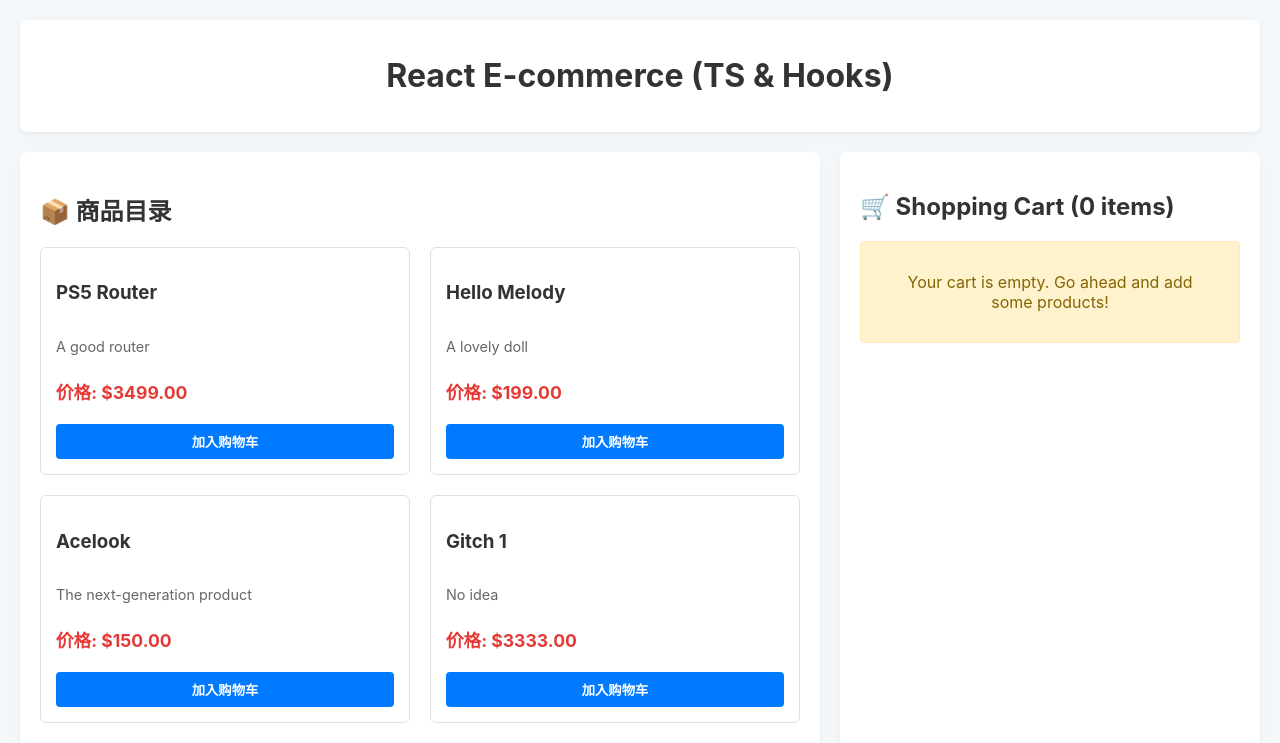
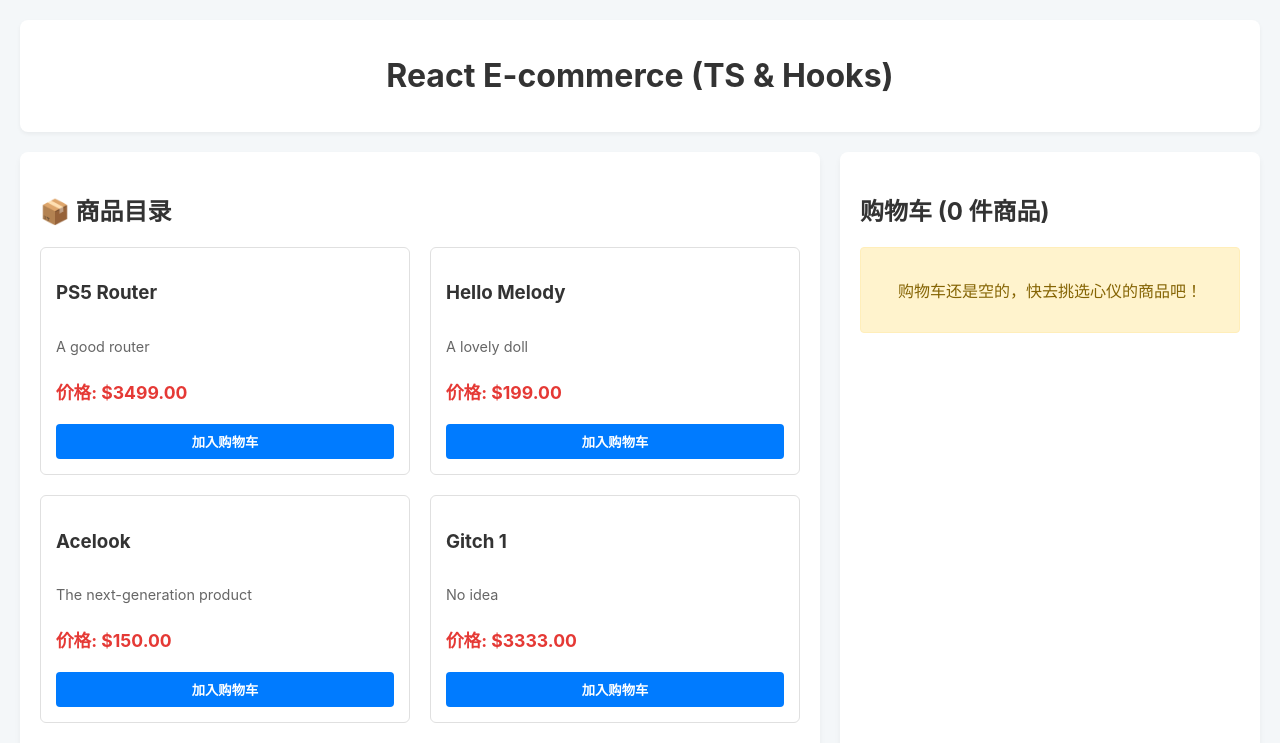
Before and after one commit to hk62638634-create/Project, a React (Create React App) app in the folder web app (shop)/: page / in a window 1280 px wide. Shown: the top 743 px of the page. Built offline with nearby package versions, Linux system fonts and the light colour scheme.

Commit message:
Translate ShoppingCart component to Chinese

```diff
--- a/web app (shop)/src/components/ShoppingCart.tsx
+++ b/web app (shop)/src/components/ShoppingCart.tsx
@@ -1,38 +1,65 @@
 import React from 'react';
-import { useCart } from '../CartContext';
-import CartItem from './CartItem';
+import { useCart } from '../CartContext'; // 购物车全局状态上下文
+import CartItem from './CartItem';       // 购物车单条商品组件
 
+/**
+ * 价格格式化函数：统一显示为 $xx.xx 格式
+ */
 const formatPrice = (price: number) => {
   return `$${price.toFixed(2)}`;
 };
 
+/**
+ * 购物车主组件
+ * 显示当前购物车中的所有商品、数量统计、总金额
+ * 提供清空购物车功能
+ */
 const ShoppingCart: React.FC = () => {
+  // 从购物车上下文获取：商品列表、总金额、全部清空方法
   const { cart, totalAmount, resetCart } = useCart();
 
+  /**
+   * 清空购物车前的二次确认
+   */
   const handleReset = () => {
-    if (window.confirm('Are you sure you want to clear the entire cart?')) {
-      resetCart();
+    // 使用原生 confirm 进行二次确认，防止误操作
+    if (window.confirm('确定要清空购物车吗？此操作不可恢复！')) {
+      resetCart(); // 执行清空
     }
   };
 
+  // 计算购物车中商品的总件数（多种商品的数量之和）
+  const totalItems = cart.reduce((sum, item) => sum + item.quantity, 0);
+
   return (
     <div className="shopping-cart-container">
-      <h2>🛒 Shopping Cart ({cart.reduce((sum, item) => sum + item.quantity, 0)} items)</h2>
+      {/* 标题 + 商品总数 */}
+      <h2>购物车 ({totalItems} 件商品)</h2>
 
+      {/* 空购物车状态 */}
       {cart.length === 0 ? (
-        <p className="empty-cart-message">Your cart is empty. Go ahead and add some products!</p>
+        <p className="empty-cart-message">
+          购物车还是空的，快去挑选心仪的商品吧！
+        </p>
       ) : (
         <>
+          {/* 商品列表 */}
           <div className="cart-item-list">
-            {cart.map(item => (
+            {cart.map((item) => (
               <CartItem key={item.id} item={item} />
             ))}
           </div>
 
+          {/* 订单汇总区域 */}
           <div className="cart-summary">
-            <h3>Order Total: <span className="total-amount">{formatPrice(totalAmount)}</span></h3>
+            <h3>
+              订单总额:{' '}
+              <span className="total-amount">{formatPrice(totalAmount)}</span>
+            </h3>
+
+            {/* 清空购物车按钮 */}
             <button className="reset-btn" onClick={handleReset}>
-              Clear Cart
+              清空购物车
             </button>
           </div>
         </>
```
